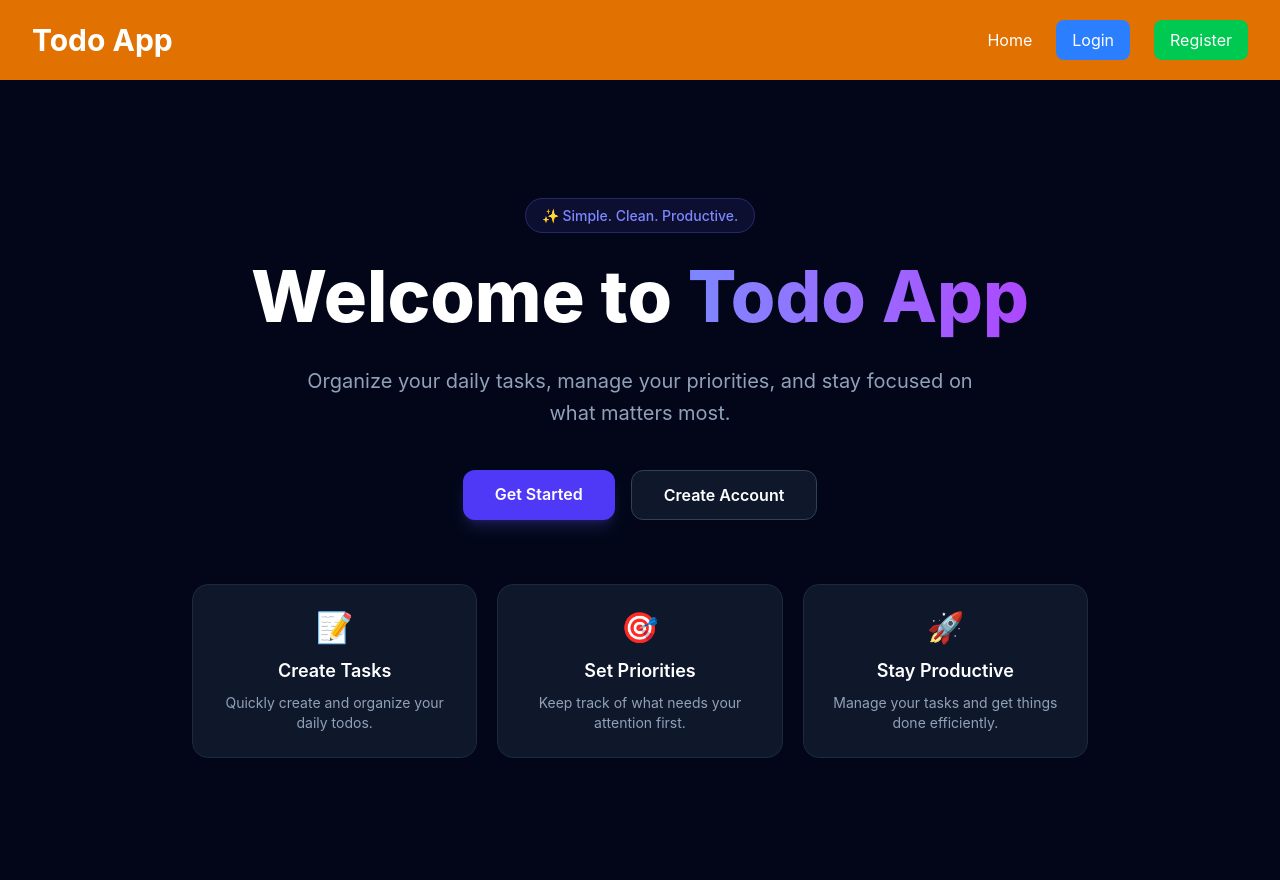
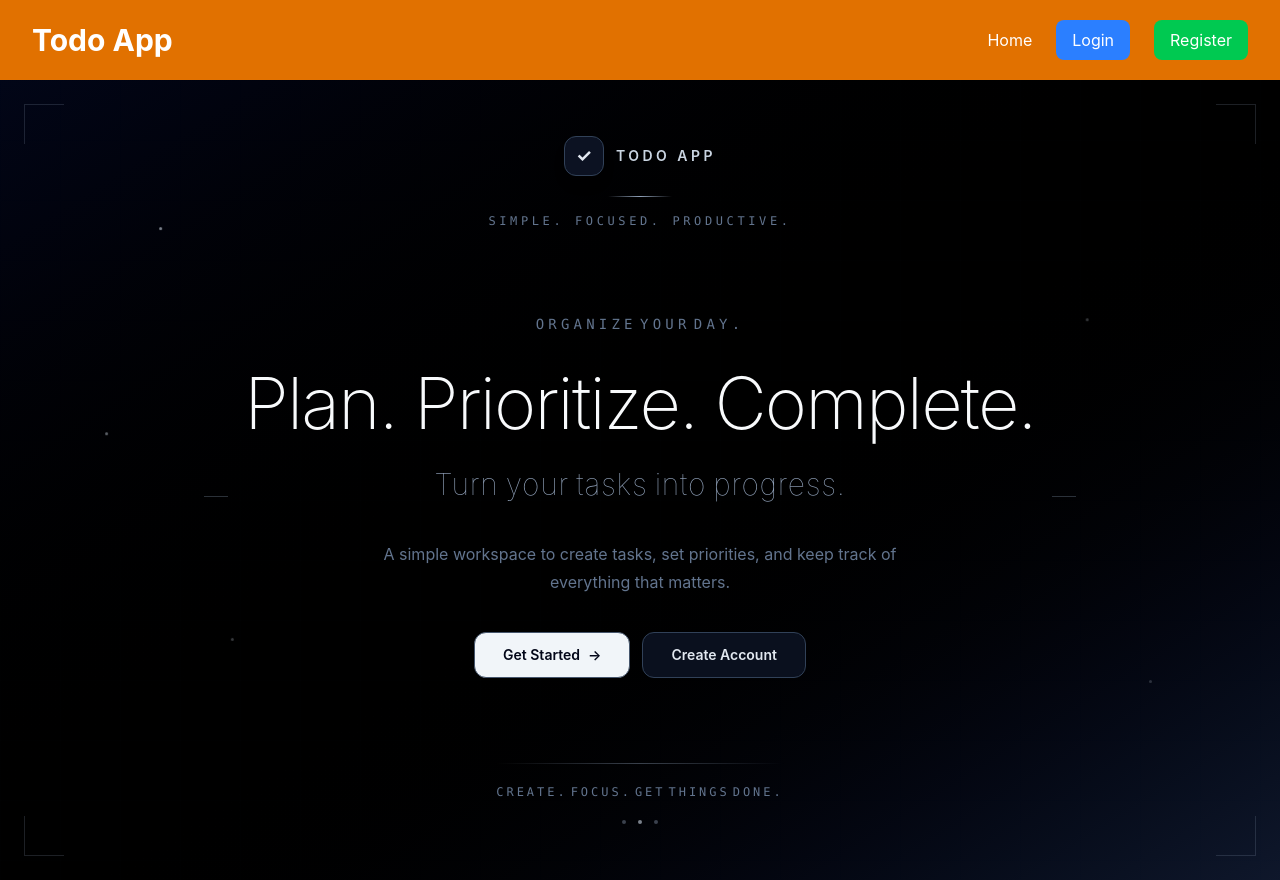
Before and after one commit to YujalBasnet/TODO, a React app in the folder frontend/: page / in a window 1280 px wide. Built offline with nearby package versions, Linux system fonts and the light colour scheme; the HTML template or start-up script is replaced by a standard one.

Commit message:
feat: enhance Landing component with mouse effects, click ripples, and word animations

```diff
--- a/frontend/src/pages/Landing.jsx
+++ b/frontend/src/pages/Landing.jsx
@@ -1,95 +1,451 @@
-import React from "react";
+import React, { useEffect, useState } from "react";
 import { Link } from "react-router-dom";
 
 const Landing = () => {
+  const [mousePosition, setMousePosition] = useState({
+    x: 0,
+    y: 0,
+    opacity: 0,
+  });
+
+  const [ripples, setRipples] = useState([]);
+
+  // Mouse glow
+  useEffect(() => {
+    const handleMouseMove = (e) => {
+      setMousePosition({
+        x: e.clientX,
+        y: e.clientY,
+        opacity: 1,
+      });
+    };
+
+    const handleMouseLeave = () => {
+      setMousePosition((prev) => ({
+        ...prev,
+        opacity: 0,
+      }));
+    };
+
+    document.addEventListener("mousemove", handleMouseMove);
+    document.addEventListener("mouseleave", handleMouseLeave);
+
+    return () => {
+      document.removeEventListener("mousemove", handleMouseMove);
+      document.removeEventListener("mouseleave", handleMouseLeave);
+    };
+  }, []);
+
+  // Click ripple
+  useEffect(() => {
+    const handleClick = (e) => {
+      const ripple = {
+        id: Date.now(),
+        x: e.clientX,
+        y: e.clientY,
+      };
+
+      setRipples((prev) => [...prev, ripple]);
+
+      setTimeout(() => {
+        setRipples((prev) =>
+          prev.filter((item) => item.id !== ripple.id)
+        );
+      }, 800);
+    };
+
+    document.addEventListener("click", handleClick);
+
+    return () => {
+      document.removeEventListener("click", handleClick);
+    };
+  }, []);
+
+  // Word animation
+  useEffect(() => {
+    const words = document.querySelectorAll(".landing-word");
+
+    words.forEach((word, index) => {
+      setTimeout(() => {
+        word.style.opacity = "1";
+        word.style.transform = "translateY(0) scale(1)";
+        word.style.filter = "blur(0)";
+      }, 300 + index * 150);
+    });
+  }, []);
+
   return (
-    <div className="min-h-screen bg-slate-950 flex items-center justify-center px-6">
+    <>
+      <style>{`
+        @keyframes wordAppear {
+          0% {
+            opacity: 0;
+            transform: translateY(25px) scale(0.9);
+            filter: blur(8px);
+          }
 
-      <div className="max-w-4xl w-full text-center">
+          100% {
+            opacity: 1;
+            transform: translateY(0) scale(1);
+            filter: blur(0);
+          }
+        }
 
-        {/* Small Badge */}
-        <div className="inline-block mb-6">
-          <span className="px-4 py-2 rounded-full bg-indigo-500/10 border border-indigo-500/30 text-indigo-400 text-sm font-medium">
-            ✨ Simple. Clean. Productive.
+        @keyframes gridPulse {
+          0% {
+            opacity: 0.08;
+          }
+
+          50% {
+            opacity: 0.18;
+          }
+
+          100% {
+            opacity: 0.08;
+          }
+        }
+
+        @keyframes floating {
+          0%, 100% {
+            transform: translateY(0) translateX(0);
+            opacity: 0.2;
+          }
+
+          50% {
+            transform: translateY(-15px) translateX(6px);
+            opacity: 0.7;
+          }
+        }
+
+        @keyframes lineGrow {
+          0% {
+            width: 0;
+            opacity: 0;
+          }
+
+          100% {
+            width: 100%;
+            opacity: 0.4;
+          }
+        }
+
+        @keyframes ripple {
+          0% {
+            width: 5px;
+            height: 5px;
+            opacity: 0.7;
+          }
+
+          100% {
+            width: 100px;
+            height: 100px;
+            opacity: 0;
+          }
+        }
+
+        .landing-word {
+          display: inline-block;
+          opacity: 0;
+          transform: translateY(25px) scale(0.9);
+          filter: blur(8px);
+          margin: 0 0.12em;
+          transition:
+            color 0.3s ease,
+            transform 0.3s ease;
+        }
+
+        .landing-word:hover {
+          color: #cbd5e1;
+          transform: translateY(-3px) scale(1.02);
+          text-shadow: 0 0 25px rgba(203, 213, 225, 0.35);
+        }
+
+        .grid-background {
+          background-image:
+            linear-gradient(
+              rgba(148, 163, 184, 0.07) 1px,
+              transparent 1px
+            ),
+            linear-gradient(
+              90deg,
+              rgba(148, 163, 184, 0.07) 1px,
+              transparent 1px
+            );
+
+          background-size: 60px 60px;
+          animation: gridPulse 5s ease-in-out infinite;
+        }
+
+        .floating-dot {
+          position: absolute;
+          width: 3px;
+          height: 3px;
+          border-radius: 9999px;
+          background: #cbd5e1;
+          animation: floating 4s ease-in-out infinite;
+        }
+
+        .ripple {
+          position: fixed;
+          transform: translate(-50%, -50%);
+          border-radius: 9999px;
+          border: 1px solid rgba(203, 213, 225, 0.4);
+          pointer-events: none;
+          z-index: 100;
+          animation: ripple 0.8s ease-out forwards;
+        }
+
+        .underline {
+          animation: lineGrow 1.5s ease-out forwards;
+        }
+      `}</style>
+
+      <div className="relative min-h-screen overflow-hidden bg-gradient-to-br from-slate-950 via-black to-slate-900 text-slate-100">
+
+        {/* Background Grid */}
+        <div className="grid-background absolute inset-0 pointer-events-none" />
+
+        {/* Background Glow */}
+        <div
+          className="pointer-events-none fixed z-0 h-80 w-80 -translate-x-1/2 -translate-y-1/2 rounded-full bg-slate-400/5 blur-3xl transition-all duration-100"
+          style={{
+            left: mousePosition.x,
+            top: mousePosition.y,
+            opacity: mousePosition.opacity,
+          }}
+        />
+
+        {/* Floating Dots */}
+        <div
+          className="floating-dot"
+          style={{
+            top: "20%",
+            left: "12%",
+            animationDelay: "0s",
+          }}
+        />
+
+        <div
+          className="floating-dot"
+          style={{
+            top: "30%",
+            right: "15%",
+            animationDelay: "1s",
+          }}
+        />
+
+        <div
+          className="floating-dot"
+          style={{
+            top: "70%",
+            left: "18%",
+            animationDelay: "2s",
+          }}
+        />
+
+        <div
+          className="floating-dot"
+          style={{
+            top: "75%",
+            right: "10%",
+            animationDelay: "1.5s",
+          }}
+        />
+
+        <div
+          className="floating-dot"
+          style={{
+            top: "45%",
+            left: "8%",
+            animationDelay: "2.5s",
+          }}
+        />
+
+        {/* Corner Decorations */}
+        <div className="absolute left-6 top-6 h-10 w-10 border-l border-t border-slate-400/20" />
+
+        <div className="absolute right-6 top-6 h-10 w-10 border-r border-t border-slate-400/20" />
+
+        <div className="absolute bottom-6 left-6 h-10 w-10 border-b border-l border-slate-400/20" />
+
+        <div className="absolute bottom-6 right-6 h-10 w-10 border-b border-r border-slate-400/20" />
+
+        {/* Main Content */}
+        <div className="relative z-10 flex min-h-screen flex-col items-center justify-between px-6 py-10 sm:px-10 md:px-16 md:py-14">
+
+          {/* Top */}
+          <div className="text-center">
+
+            <div className="flex items-center justify-center gap-3">
+
+              <div className="flex h-10 w-10 items-center justify-center rounded-xl border border-slate-700 bg-slate-900/80 text-lg font-bold text-slate-200 shadow-lg">
+                ✓
+              </div>
+
+              <span className="text-sm font-semibold uppercase tracking-[0.25em] text-slate-300">
+                Todo App
+              </span>
+
+            </div>
+
+            <div className="mx-auto mt-5 h-px w-16 bg-gradient-to-r from-transparent via-slate-400 to-transparent" />
+
+            <p className="mt-4 text-xs font-mono uppercase tracking-[0.3em] text-slate-500">
+              Simple. Focused. Productive.
+            </p>
+
+          </div>
+
+          {/* Center */}
+          <div className="relative mx-auto max-w-5xl text-center">
+
+            <p className="mb-6 text-xs font-mono uppercase tracking-[0.3em] text-slate-500 sm:text-sm">
+              <span className="landing-word">
+                Organize
+              </span>
+
+              <span className="landing-word">
+                your
+              </span>
+
+              <span className="landing-word">
+                day.
+              </span>
+            </p>
+
+            <h1 className="text-4xl font-extralight leading-tight tracking-tight text-slate-50 sm:text-5xl md:text-6xl lg:text-7xl">
+
+              <div className="mb-3">
+                <span className="landing-word">
+                  Plan.
+                </span>
+
+                <span className="landing-word">
+                  Prioritize.
+                </span>
+
+                <span className="landing-word">
+                  Complete.
                 </span>
               </div>
 
-        {/* Heading */}
-        <h1 className="text-5xl sm:text-6xl lg:text-7xl font-extrabold text-white leading-tight">
-          Welcome to{" "}
-          <span className="text-transparent bg-clip-text bg-gradient-to-r from-indigo-400 to-purple-500">
-            Todo App
+              <div className="text-xl font-thin leading-relaxed tracking-wide text-slate-400 sm:text-2xl md:text-3xl">
+
+                <span className="landing-word">
+                  Turn
                 </span>
+
+                <span className="landing-word">
+                  your
+                </span>
+
+                <span className="landing-word">
+                  tasks
+                </span>
+
+                <span className="landing-word">
+                  into
+                </span>
+
+                <span className="landing-word">
+                  progress.
+                </span>
+
+              </div>
+
             </h1>
 
+            {/* Decorative Lines */}
+            <div className="absolute -left-8 top-1/2 hidden h-px w-6 bg-slate-400/30 sm:block" />
+
+            <div className="absolute -right-8 top-1/2 hidden h-px w-6 bg-slate-400/30 sm:block" />
+
             {/* Description */}
-        <p className="mt-6 max-w-2xl mx-auto text-lg sm:text-xl text-slate-400 leading-relaxed">
-          Organize your daily tasks, manage your priorities,
-          and stay focused on what matters most.
+            <p className="mx-auto mt-8 max-w-xl text-sm leading-7 text-slate-500 sm:text-base">
+              A simple workspace to create tasks, set priorities,
+              and keep track of everything that matters.
             </p>
 
             {/* Buttons */}
-        <div className="mt-10 flex flex-col sm:flex-row justify-center gap-4">
+            <div className="mt-9 flex flex-col justify-center gap-3 sm:flex-row">
 
               <Link
                 to="/login"
-            className="px-8 py-3 rounded-xl bg-indigo-600 hover:bg-indigo-500 text-white font-semibold transition duration-200 shadow-lg shadow-indigo-500/20"
+                className="group rounded-xl border border-slate-600 bg-slate-100 px-7 py-3 text-sm font-semibold text-slate-950 transition duration-300 hover:bg-white hover:shadow-lg hover:shadow-slate-500/10"
               >
                 Get Started
+                <span className="ml-2 transition-transform duration-300 group-hover:translate-x-1">
+                  →
+                </span>
               </Link>
 
               <Link
                 to="/register"
-            className="px-8 py-3 rounded-xl border border-slate-700 bg-slate-900 hover:bg-slate-800 text-white font-semibold transition duration-200"
+                className="rounded-xl border border-slate-700 bg-slate-900/70 px-7 py-3 text-sm font-semibold text-slate-200 backdrop-blur transition duration-300 hover:border-slate-500 hover:bg-slate-800"
               >
                 Create Account
               </Link>
 
             </div>
 
-        {/* Features */}
-        <div className="mt-16 grid grid-cols-1 sm:grid-cols-3 gap-5">
-
-          <div className="p-6 rounded-2xl bg-slate-900 border border-slate-800">
-            <div className="text-3xl mb-3">📝</div>
-
-            <h3 className="text-lg font-semibold text-white">
-              Create Tasks
-            </h3>
-
-            <p className="mt-2 text-sm text-slate-400">
-              Quickly create and organize your daily todos.
-            </p>
           </div>
 
-          <div className="p-6 rounded-2xl bg-slate-900 border border-slate-800">
-            <div className="text-3xl mb-3">🎯</div>
+          {/* Bottom */}
+          <div className="text-center">
 
-            <h3 className="text-lg font-semibold text-white">
-              Set Priorities
-            </h3>
+            <div className="underline mx-auto mb-5 h-px bg-gradient-to-r from-transparent via-slate-400 to-transparent" />
 
-            <p className="mt-2 text-sm text-slate-400">
-              Keep track of what needs your attention first.
+            <p className="text-xs font-mono uppercase tracking-[0.25em] text-slate-500">
+              <span className="landing-word">
+                Create.
+              </span>
+
+              <span className="landing-word">
+                Focus.
+              </span>
+
+              <span className="landing-word">
+                Get
+              </span>
+
+              <span className="landing-word">
+                Things
+              </span>
+
+              <span className="landing-word">
+                Done.
+              </span>
             </p>
-          </div>
 
-          <div className="p-6 rounded-2xl bg-slate-900 border border-slate-800">
-            <div className="text-3xl mb-3">🚀</div>
+            {/* Small Dots */}
+            <div className="mt-5 flex justify-center gap-3">
 
-            <h3 className="text-lg font-semibold text-white">
-              Stay Productive
-            </h3>
+              <div className="h-1 w-1 rounded-full bg-slate-400/40" />
 
-            <p className="mt-2 text-sm text-slate-400">
-              Manage your tasks and get things done efficiently.
-            </p>
+              <div className="h-1 w-1 rounded-full bg-slate-300/60" />
+
+              <div className="h-1 w-1 rounded-full bg-slate-400/40" />
+
             </div>
 
           </div>
 
         </div>
+
+        {/* Click Ripples */}
+        {ripples.map((ripple) => (
+          <div
+            key={ripple.id}
+            className="ripple"
+            style={{
+              left: ripple.x,
+              top: ripple.y,
+            }}
+          />
+        ))}
+
       </div>
+    </>
   );
 };
 
```
Lines whose indentation alone changed are shown as unchanged.
